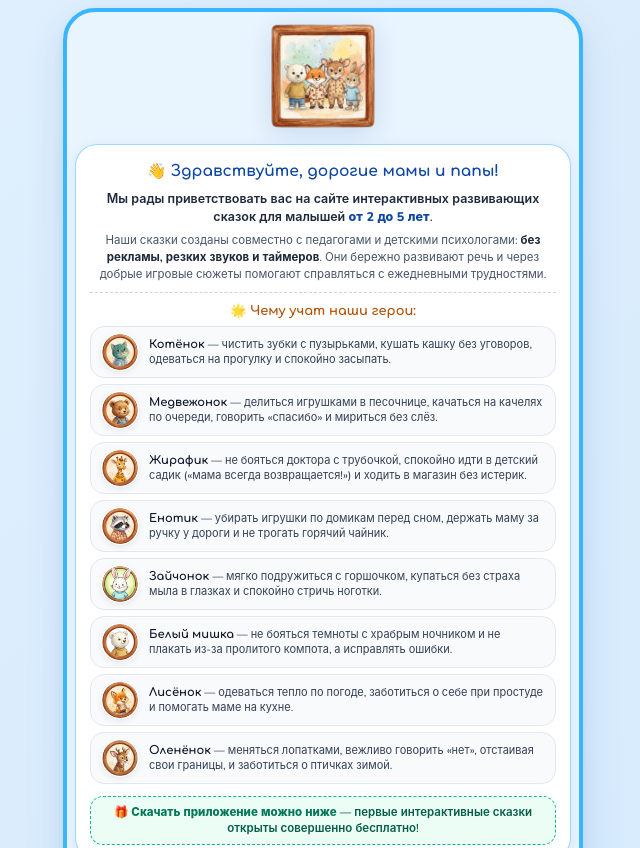
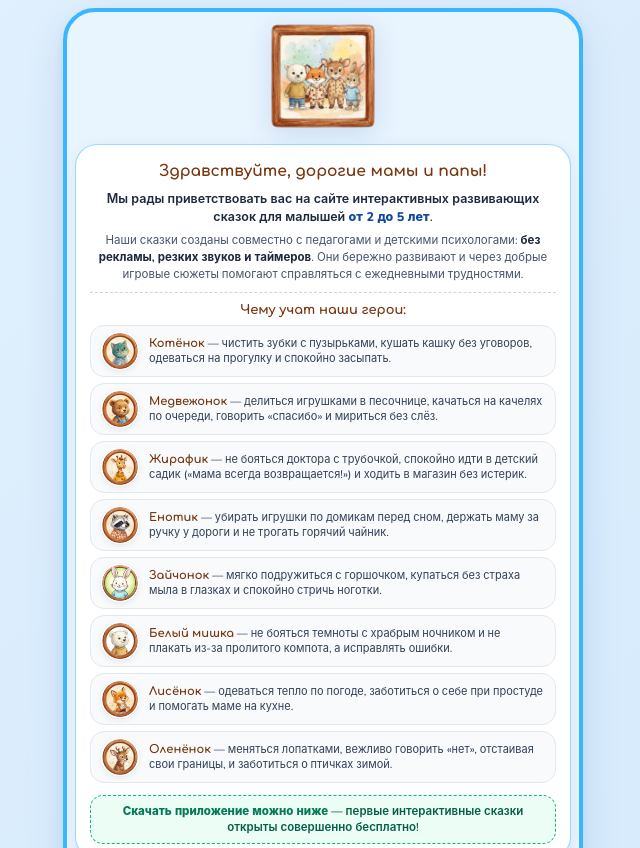
Before and after one commit to maxolio/skazki-app, a website: page index.html in a window 1280 px wide. Shown: the top 848 px of the page, without its empty margins (317-957 px from the left). Drawn offline with nearby package versions, Linux system fonts and the light colour scheme.

Commit message:
style(landing): refine welcome typography with brand brown, remove emojis, double divider margins

```diff
--- a/index.html
+++ b/index.html
@@ -33,7 +33,7 @@
   <link rel="preconnect" href="https://fonts.googleapis.com">
   <link rel="preconnect" href="https://fonts.gstatic.com" crossorigin>
   <link href="https://fonts.googleapis.com/css2?family=Comfortaa:wght@600;700&family=Nunito:wght@500;600;700;800&display=swap" rel="stylesheet">
-  <link rel="stylesheet" href="style.css?v=13">
+  <link rel="stylesheet" href="style.css?v=14">
 </head>
 <body>
   <!-- Фоновый градиентный контейнер -->
@@ -52,15 +52,15 @@
           </div>
 
           <div class="welcome-card">
-            <h1 class="welcome-title">👋 Здравствуйте, дорогие мамы и папы!</h1>
+            <h1 class="welcome-title">Здравствуйте, дорогие мамы и папы!</h1>
             <p class="welcome-intro">
               Мы рады приветствовать вас на сайте интерактивных развивающих сказок для малышей <strong>от 2 до 5 лет</strong>.
             </p>
             <p class="welcome-desc">
-              Наши сказки созданы совместно с педагогами и детскими психологами: <strong>без рекламы, резких звуков и таймеров</strong>. Они бережно развивают речь и через добрые игровые сюжеты помогают справляться с ежедневными трудностями.
+              Наши сказки созданы совместно с педагогами и детскими психологами: <strong>без рекламы, резких звуков и таймеров</strong>. Они бережно развивают и через добрые игровые сюжеты помогают справляться с ежедневными трудностями.
             </p>
 
-            <div class="welcome-heroes-title">🌟 Чему учат наши герои:</div>
+            <div class="welcome-heroes-title">Чему учат наши герои:</div>
 
             <div class="welcome-heroes-list">
               <!-- Котёнок -->
@@ -129,7 +129,7 @@
             </div>
 
             <div class="welcome-callout">
-              🎁 <strong>Скачать приложение можно ниже</strong> — первые интерактивные сказки открыты совершенно бесплатно!
+              <strong>Скачать приложение можно ниже</strong> — первые интерактивные сказки открыты совершенно бесплатно!
             </div>
           </div>
         </section>
--- a/style.css
+++ b/style.css
@@ -170,7 +170,7 @@ body {
   font-family: 'Comfortaa', cursive, sans-serif;
   font-size: 15.5px;
   font-weight: 700;
-  color: var(--text-title);
+  color: #78350F;
   margin: 0 0 8px;
   line-height: 1.35;
 }
@@ -204,7 +204,7 @@ body {
   font-family: 'Comfortaa', cursive, sans-serif;
   font-size: 13px;
   font-weight: 700;
-  color: #B45309;
+  color: #78350F;
   margin: 8px 0 8px;
   border-top: 1px dashed #CBD5E1;
   padding-top: 10px;
@@ -249,7 +249,7 @@ body {
 .welcome-hero-info strong {
   font-family: 'Comfortaa', cursive, sans-serif;
   font-size: 11.5px;
-  color: #0F172A;
+  color: #78350F;
   font-weight: 700;
 }
 
@@ -572,7 +572,7 @@ body {
   display: flex;
   align-items: center;
   gap: 12px;
-  margin: 11px 4px 1px;
+  margin: 22px 4px 2px;
   user-select: none;
 }
 .section-divider-line {
```
